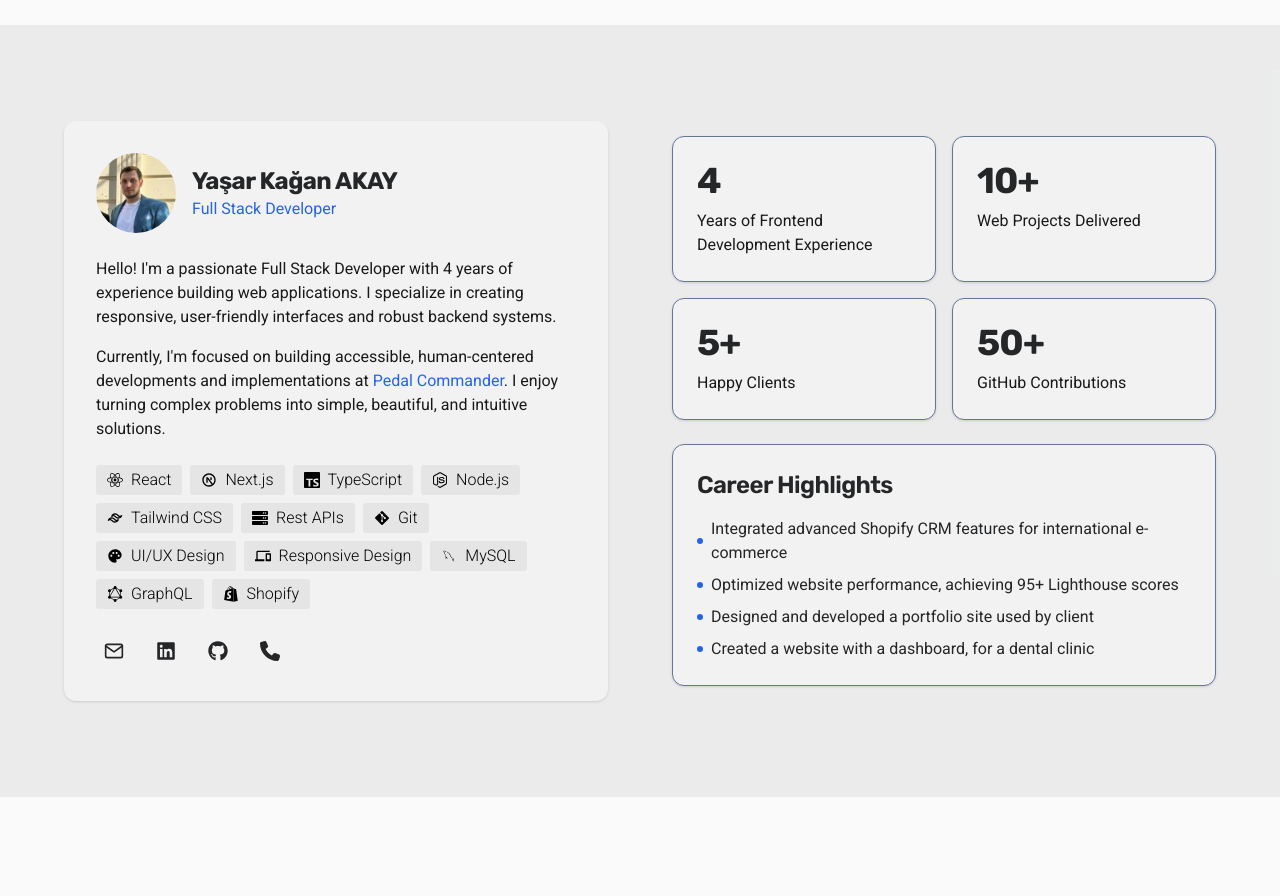
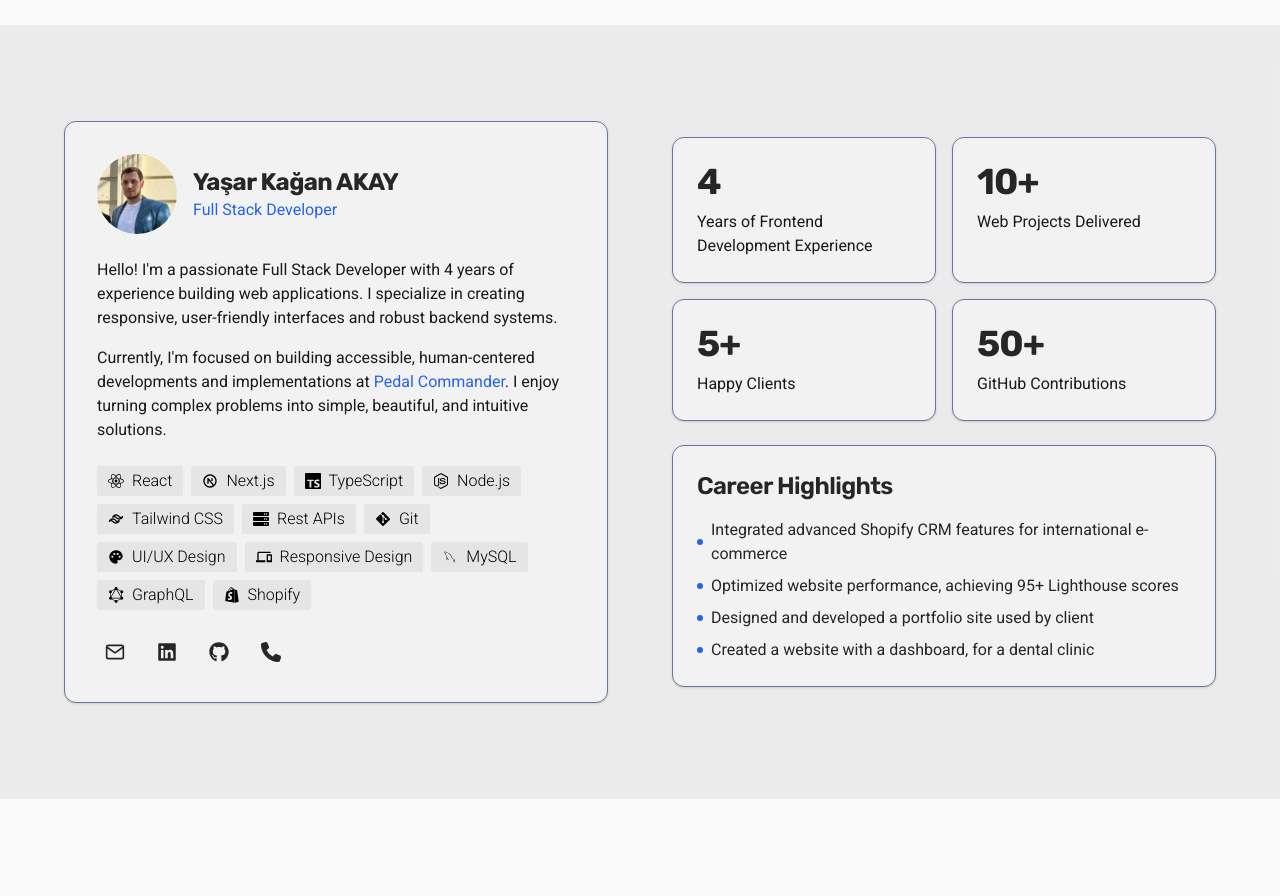
Before and after one commit to ysrkaanky/yasarkaganakay, a Next.js app: page / in a window 1280 px wide. Shown: the part 440-1336 px from the top of the page. Built offline with nearby package versions, Linux system fonts and the light colour scheme.

Commit message:
hp border fix

```diff
--- a/src/components/homepage/about/homepage-about.tsx
+++ b/src/components/homepage/about/homepage-about.tsx
@@ -15,7 +15,7 @@ export function HomepageAbout() {
       <div className="mx-auto max-w-6xl">
         <div className="grid items-center gap-8 lg:grid-cols-2 lg:gap-16">
           {/* Bio Card */}
-          <Card className="relative overflow-hidden border-none bg-background dark:bg-primary/5">
+          <Card className="relative overflow-hidden bg-background dark:bg-primary/5">
             <CardContent className="p-8">
               <div className="mb-6 flex items-center gap-4">
                 <div className="relative h-20 w-20 overflow-hidden rounded-full">
```
